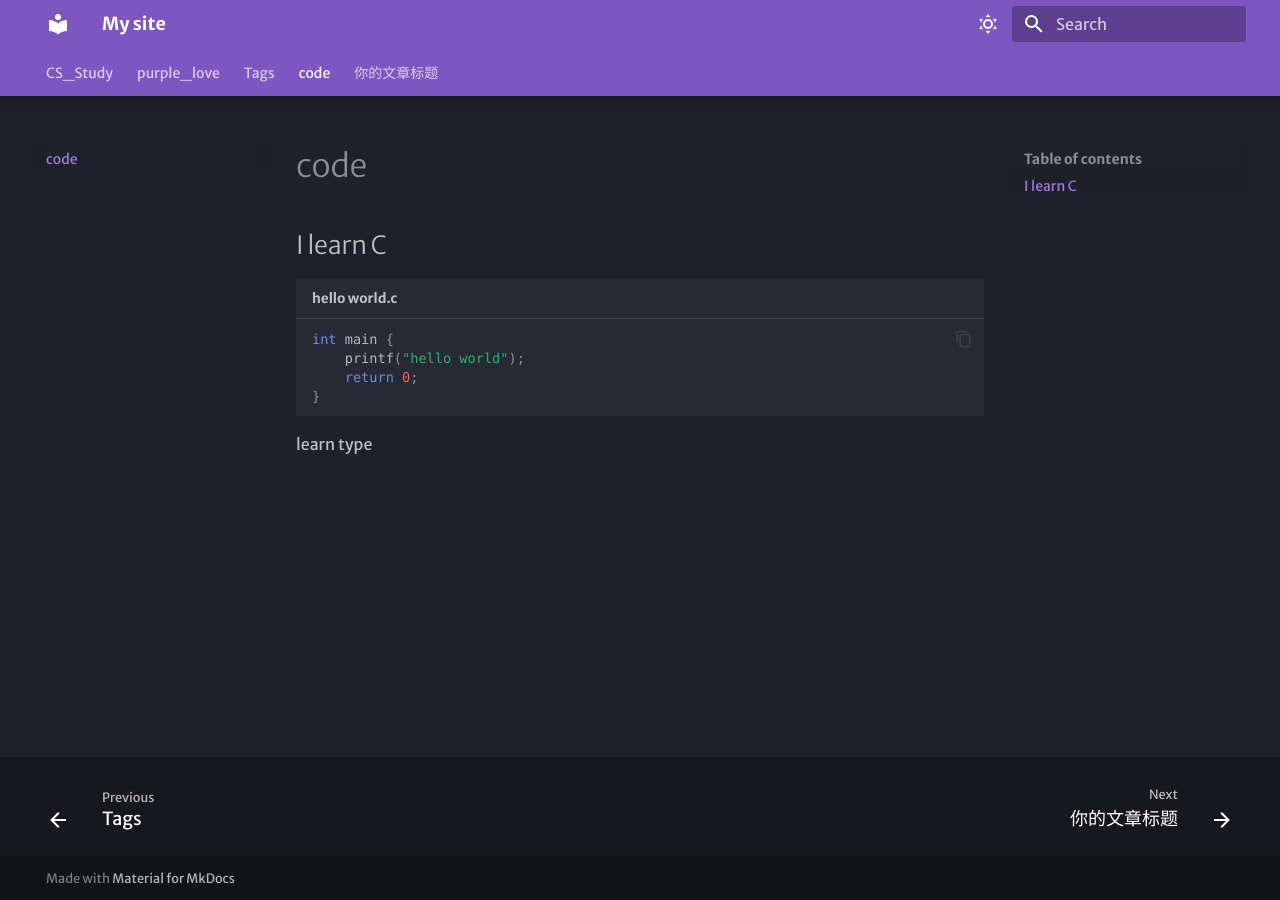
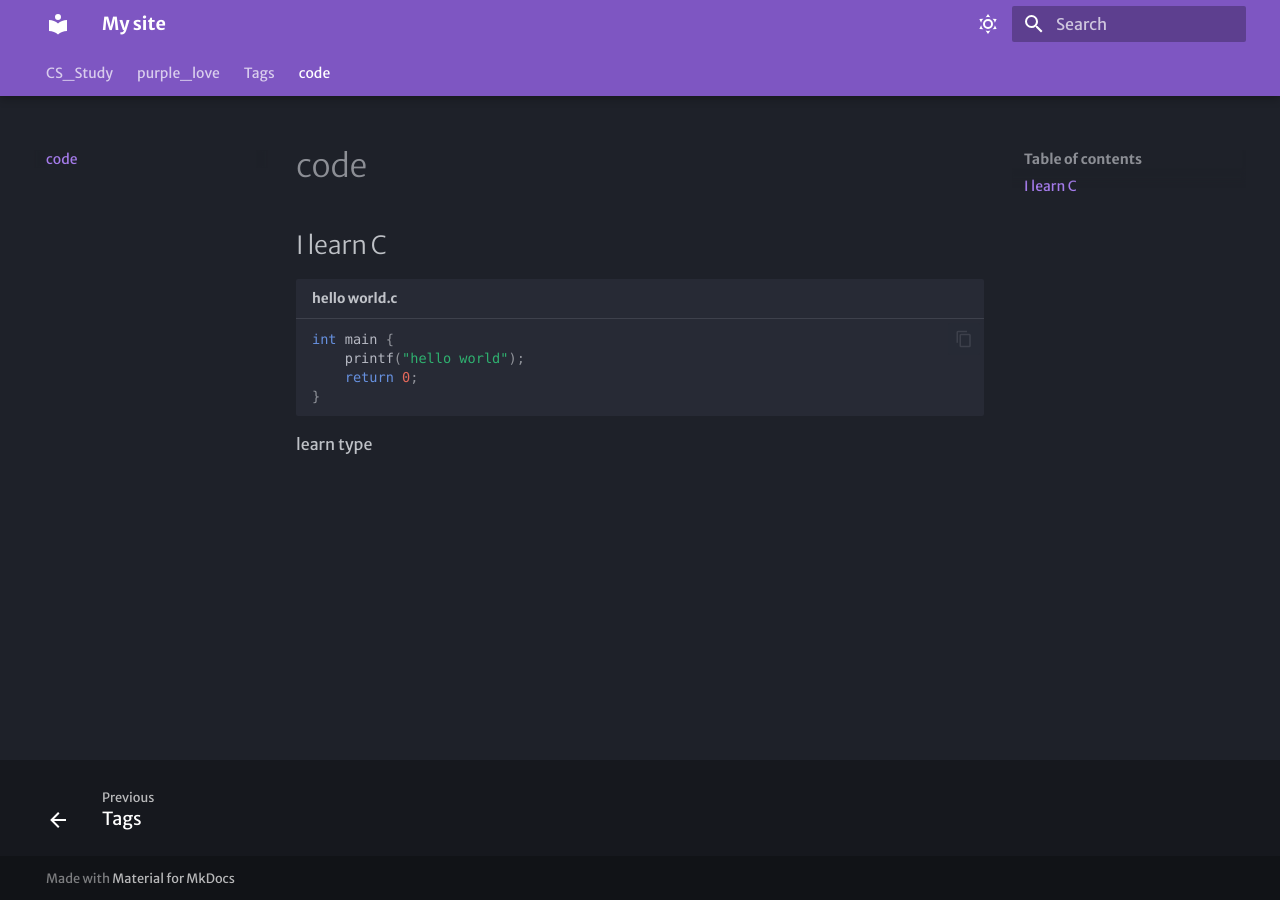
Before and after one commit to vouls23/vouls_sense, an MkDocs documentation site: the page built from docs/code/my-first-c.md, in a window 1280 px wide. Built offline with MkDocs 1.6.1 and Material for MkDocs 9.7.7, drawn with Linux system fonts in a browser that asks for light colours; some web fonts are replaced.

Commit message:
solve the not found problem

```diff
--- a/docs/blog/posts/2025-1-26.md
+++ /dev/null
@@ -1,10 +0,0 @@
----
-title: "你的文章标题"
-date: 2025-01-26
-description: "简短的描述"
----
-
-这里是你的文章内容。
-
-
-## I am a student
--- a/mkdocs.yml
+++ b/mkdocs.yml
@@ -1,5 +1,5 @@
 site_name: My site
-site_url: https://mydomain.org/mysite
+site_url: http://localhost:8000/mysite/
 theme:
   name: material
   font:
@@ -55,7 +55,6 @@ plugins:
   - search
   - tags:
       tags_file: tags.md
-  - blog
 
 nav:
   - CS_Study:
@@ -64,4 +63,3 @@ nav:
   - purple_love: about.md
   - Tags: tags.md
   - code: code/my-first-c.md
-  - blog: blog/posts/2025-1-26.md
```
Also changed, not shown: docs/blog/index.md (deleted, +0 -1 lines).
